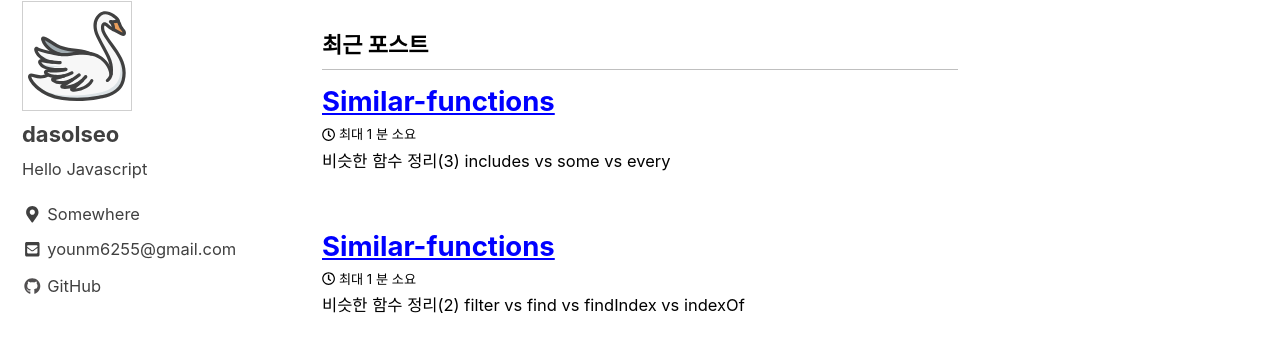
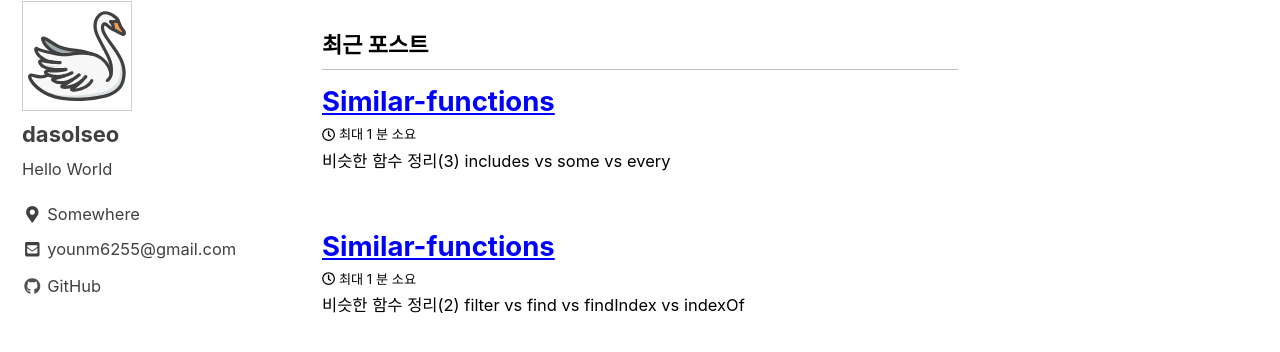
Before and after one commit to dasol-seo/dasol-seo.github.io, a Jekyll site: the page built from index.html, in a window 1280 px wide. Shown: the part 110-462 px from the top of the page. Built offline with Jekyll 4.4.1, drawn with Linux system fonts in a browser that asks for light colours; nearby versions of some CDN libraries; the list of posts is cut into pages by our own code.

Commit message:
#15 Rename bio to comment and update contents

```diff
--- a/_config.yml
+++ b/_config.yml
@@ -102,7 +102,7 @@ analytics:
 author:
   name             : "dasolseo"
   avatar           : "/assets/images/swan.svg"
-  bio              : "Hello Javascript"
+  comment          : "Hello World"
   location         : "Somewhere"
   email            :
   links:
--- a/_includes/author-profile.html
+++ b/_includes/author-profile.html
@@ -32,9 +32,9 @@
     {% else %}
       <h3 class="author__name" itemprop="name">{{ author.name }}</h3>
     {% endif %}
-    {% if author.bio %}
-      <p class="author__bio" itemprop="description">
-        {{ author.bio }}
+    {% if author.comment %}
+      <p class="author__comment" itemprop="description">
+        {{ author.comment }}
       </p>
     {% endif %}
   </div>
--- a/_sass/minimal-mistakes/_sidebar.scss
+++ b/_sass/minimal-mistakes/_sidebar.scss
@@ -169,7 +169,7 @@
   font-size: $type-size-5;
 }
 
-.author__bio {
+.author__comment {
   margin: 0;
 
   @include breakpoint($large) {
```
